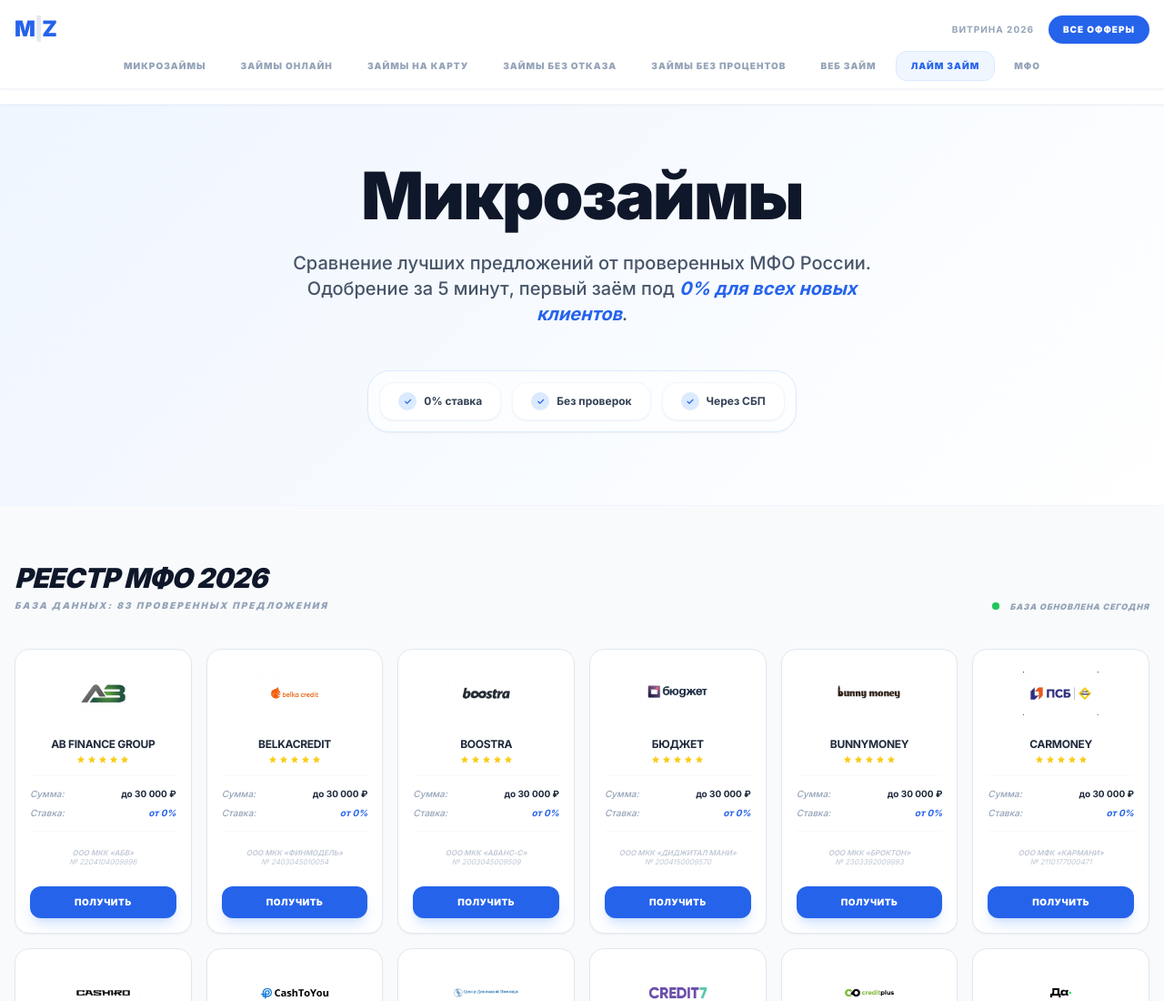
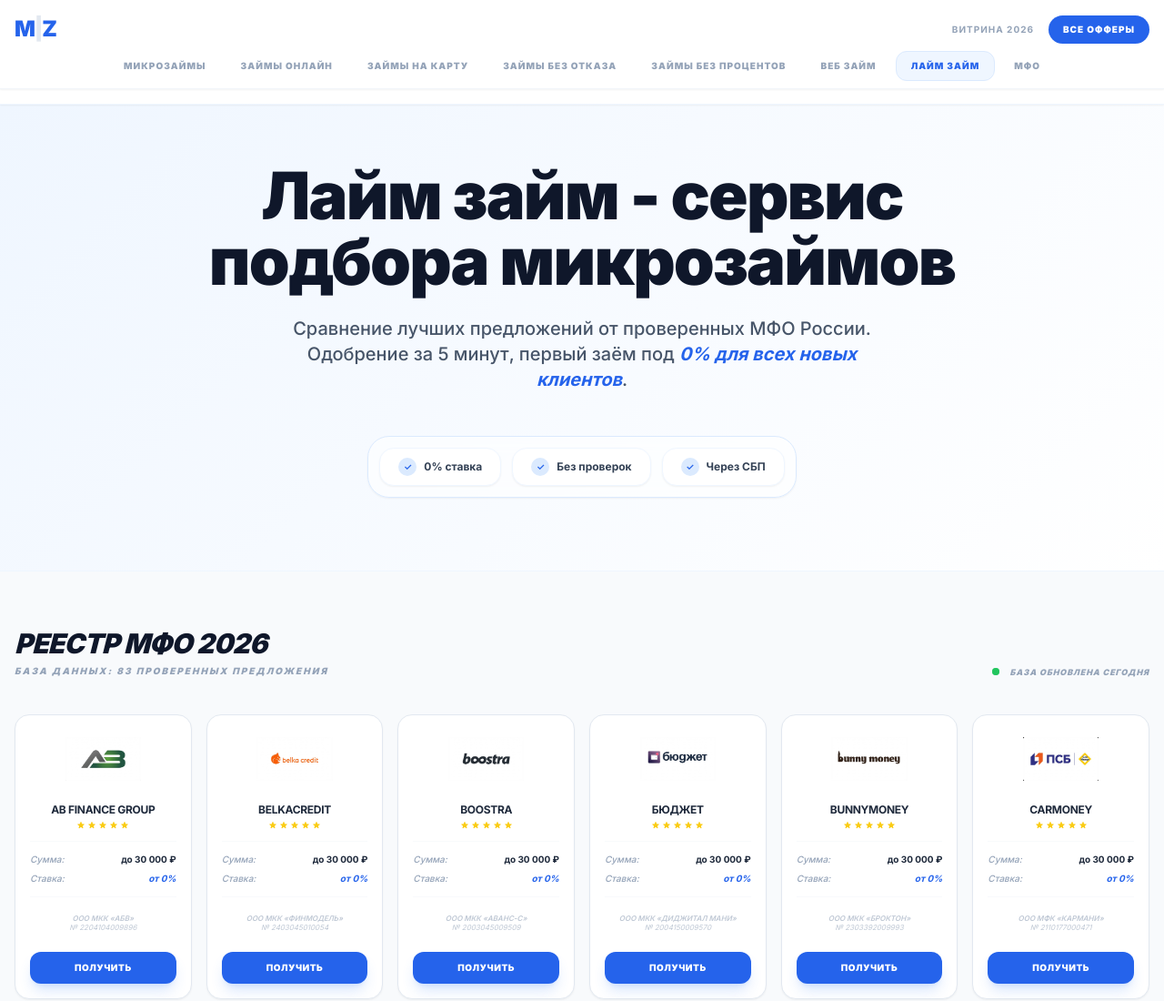
Before and after one commit to lajm-zajm/lajm-zajm.github.io, a plain HTML site: page index.html in a window 1280 px wide. Shown: the top 1100 px of the page at 91% size. Drawn offline with nearby package versions, Linux system fonts and the light colour scheme.

Commit message:
Update index.html

```diff
--- a/index.html
+++ b/index.html
@@ -104,7 +104,7 @@
         <!-- Hero Section -->
         <section class="hero-gradient pt-16 pb-20 px-4 border-b border-blue-50">
             <div class="container mx-auto text-center max-w-4xl">
-                <h1 class="text-5xl md:text-7xl font-black mb-6 tracking-tight text-slate-900 leading-none">Микрозаймы</h1>
+                <h1 class="text-5xl md:text-7xl font-black mb-6 tracking-tight text-slate-900 leading-none">Лайм займ - сервис подбора микрозаймов</h1>
                 <p class="text-slate-600 text-lg md:text-xl font-medium max-w-2xl mx-auto mb-12">
                     Сравнение лучших предложений от проверенных МФО России. <br class="hidden md:block">
                     Одобрение за 5 минут, первый заём под <span class="text-blue-600 font-bold italic">0% для всех новых клиентов</span>.
```
